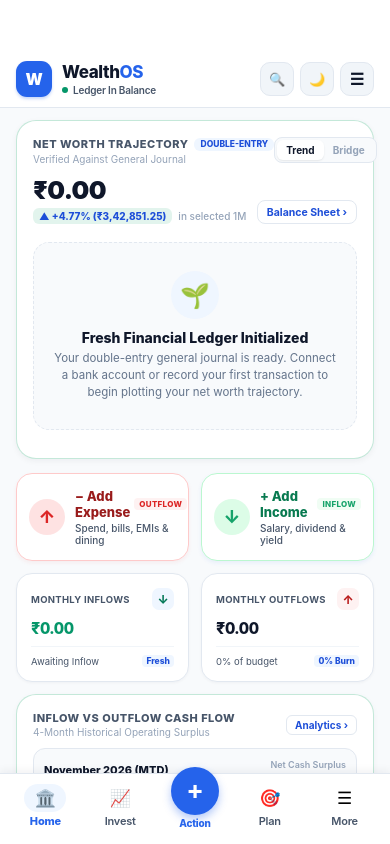
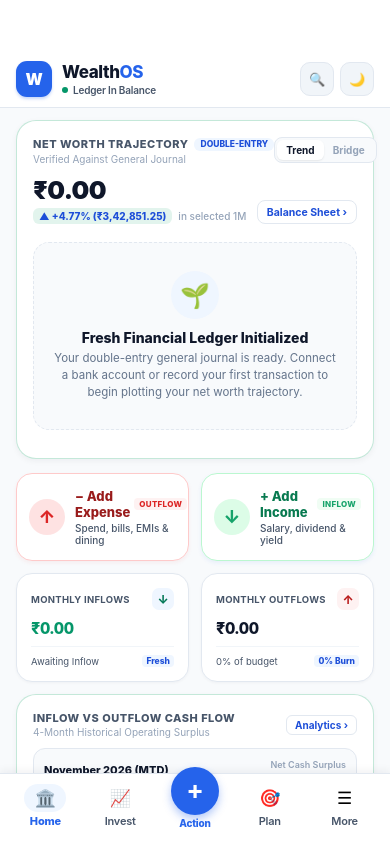
Before and after one commit to Livesh-L-28/WealthOS, a React Native app in the folder apps/mobile/: screen / in a window 390 px wide. Built offline with nearby package versions, Linux system fonts and the light colour scheme.

Commit message:
fix(mobile): remove redundant hamburger menu icon from top header

```diff
--- a/apps/mobile/src/components/Header.tsx
+++ b/apps/mobile/src/components/Header.tsx
@@ -7,7 +7,7 @@ interface HeaderProps {
   onAddIncome?: () => void;
   onAddExpense?: () => void;
   onOpenReconciliation: () => void;
-  onOpenHub: () => void;
+  onOpenHub?: () => void;
   onOpenCopilot?: () => void;
   onOpenSearch?: () => void;
   activeWorkspace?: string;
@@ -89,15 +89,6 @@ export const Header: React.FC<HeaderProps> = ({
           accessibilityLabel="Toggle Dark Mode"
         >
           <Text style={styles.actionIconSmall}>{isDark ? '☀️' : '🌙'}</Text>
-        </TouchableOpacity>
-
-        <TouchableOpacity
-          style={[styles.menuButton, { backgroundColor: theme.colors.cardSubtle, borderColor: theme.colors.border }]}
-          onPress={onOpenHub}
-          activeOpacity={0.7}
-          accessibilityLabel="Open Full Menu"
-        >
-          <Text style={[styles.menuButtonText, { color: theme.colors.textPrimary }]}>☰</Text>
         </TouchableOpacity>
       </View>
     </View>
@@ -189,17 +180,4 @@ const styles = StyleSheet.create({
   actionIconSmall: {
     fontSize: 13,
   },
-  menuButton: {
-    width: 34,
-    height: 34,
-    borderRadius: 10,
-    alignItems: 'center',
-    justifyContent: 'center',
-    borderWidth: 1,
-  },
-  menuButtonText: {
-    fontSize: 16,
-    fontWeight: '700',
-    lineHeight: 18,
-  },
 });
```
